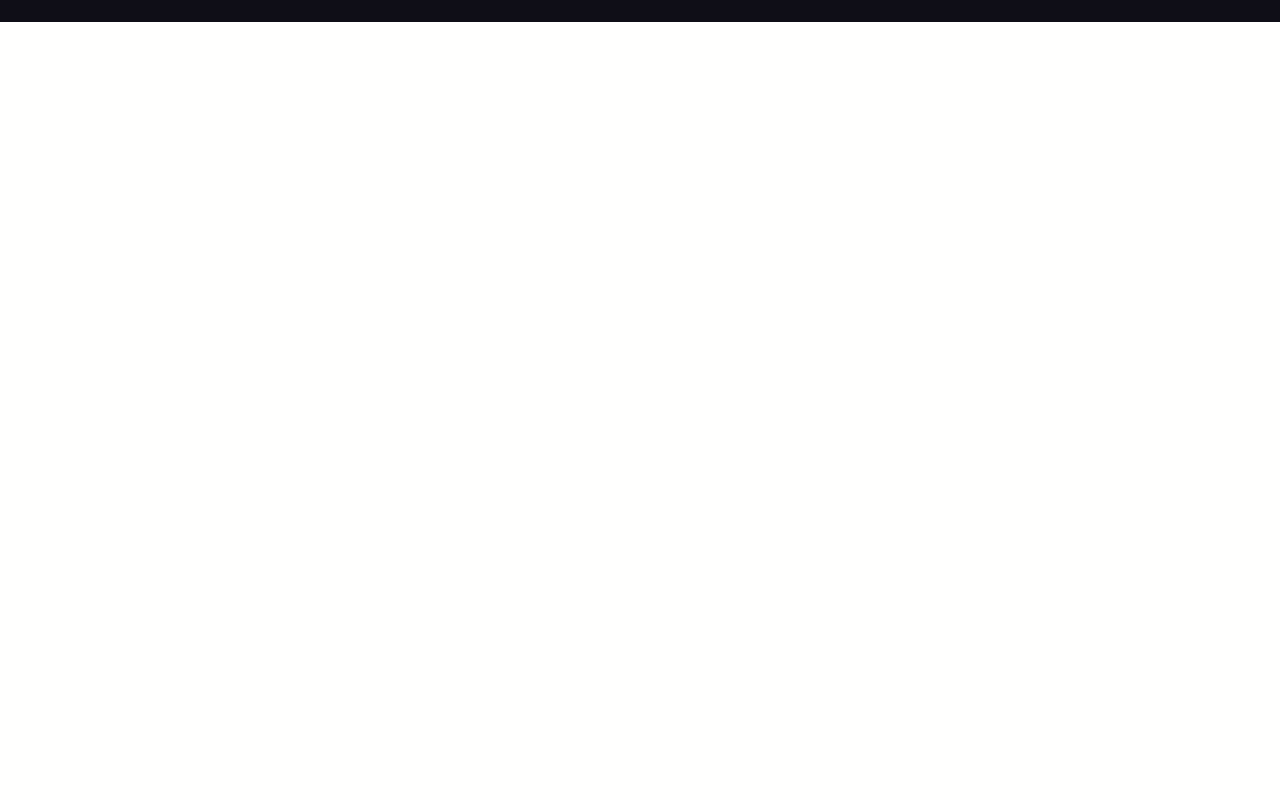
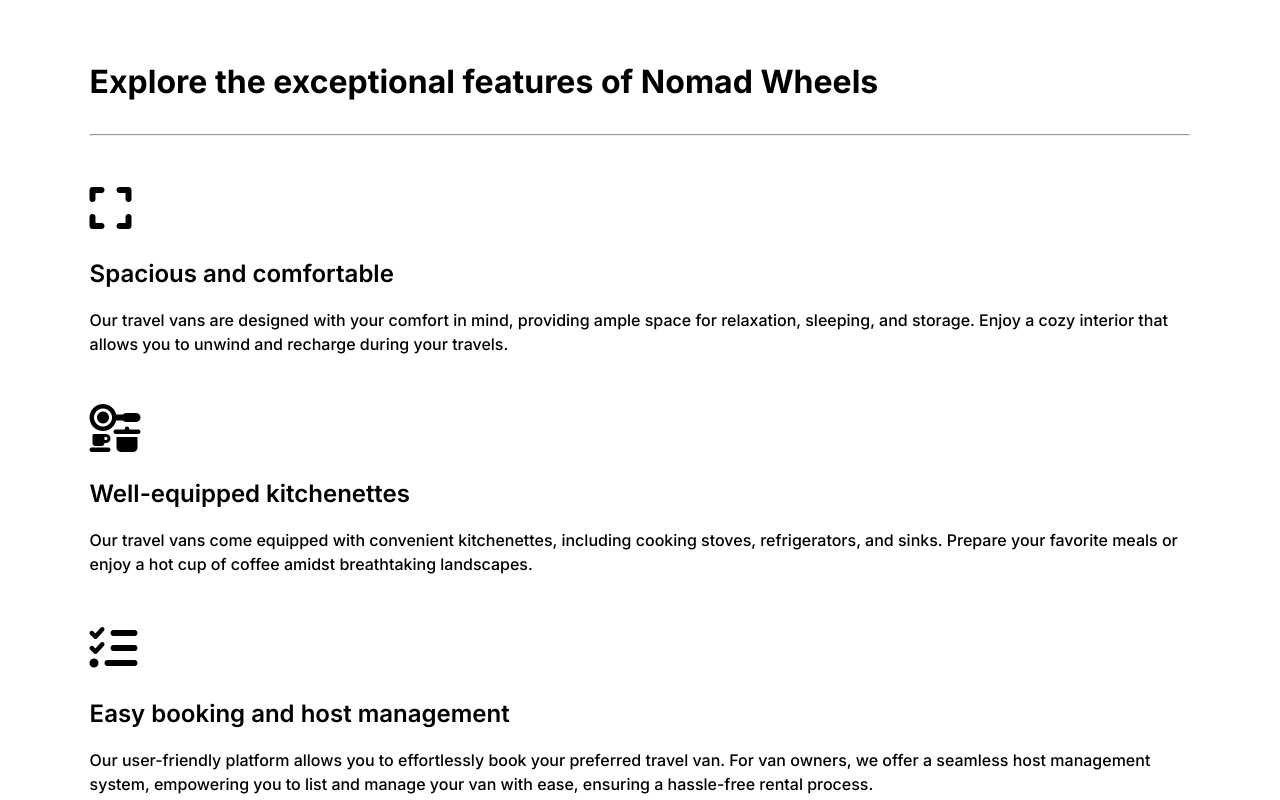
Before and after one commit to soojeong-park-ca/nomad-wheels, a React (Vite) app: page / in a window 1280 px wide. Shown: the part 1520-2320 px from the top of the page. Before the commit the page ends 1542 px from the top, so only its background shows below. Built offline with nearby package versions, Linux system fonts and the light colour scheme.

Commit message:
add features section to Home page

```diff
--- a/src/components/About.jsx
+++ b/src/components/About.jsx
@@ -1,5 +1,4 @@
 import { Link } from "react-router-dom";
-import aboutImg from "../assets/images/van-night.png";
 
 export default function About() {
   return (
@@ -9,6 +8,7 @@
           <h2 className="heading-secondary margin-bottom-m">
             Don’t squeeze in a sedan when you could relax in a van.
           </h2>
+          <hr className="margin-bottom-l" />
           <div className="about__info-text">
             <p className="paragraph">
               Leave the confines of cramped sedans behind and embrace the
@@ -40,14 +40,6 @@
           </div>
         </div>
       </div>
-
-      {/* <div className="about__img-container">
-        <img
-          className="about__img"
-          src={aboutImg}
-          alt="People sitting at the opened back of a lit-up van at night"
-        />
-      </div> */}
     </section>
   );
 }
--- /dev/null
+++ b/src/components/Features.jsx
@@ -0,0 +1,74 @@
+import { Link } from "react-router-dom";
+
+export default function Features() {
+  return (
+    <section id="features" className="features margin-bottom-2xl">
+      <div className="features__content app-padding-inline-default margin-bottom-xl">
+        <div className="max-width center-hori">
+          <h2 className="heading-secondary margin-bottom-m">
+            Explore the exceptional features of Nomad Wheels
+          </h2>
+          <hr className="margin-bottom-l" />
+          <div className="features__list">
+            <div className="feature">
+              <div className="feature__icon margin-bottom-s">
+                <i className="fa-solid fa-expand feature-icon"></i>
+              </div>
+              <div className="feature__title margin-bottom-xs">
+                <h4 className="heading-quarternary">
+                  Spacious and comfortable
+                </h4>
+              </div>
+              <div className="feature__detail">
+                <p>
+                  Our travel vans are designed with your comfort in mind,
+                  providing ample space for relaxation, sleeping, and storage.
+                  Enjoy a cozy interior that allows you to unwind and recharge
+                  during your travels.
+                </p>
+              </div>
+            </div>
+
+            <div className="feature">
+              <div className="feature__icon margin-bottom-s">
+                <i className="fa-solid fa-kitchen-set feature-icon"></i>
+              </div>
+              <div className="feature__title margin-bottom-xs">
+                <h4 className="heading-quarternary">
+                  Well-equipped kitchenettes
+                </h4>
+              </div>
+              <div className="feature__detail">
+                <p>
+                  Our travel vans come equipped with convenient kitchenettes,
+                  including cooking stoves, refrigerators, and sinks. Prepare
+                  your favorite meals or enjoy a hot cup of coffee amidst
+                  breathtaking landscapes.
+                </p>
+              </div>
+            </div>
+
+            <div className="feature">
+              <div className="feature__icon margin-bottom-s">
+                <i className="fa-solid fa-list-check feature-icon"></i>
+              </div>
+              <div className="feature__title margin-bottom-xs">
+                <h4 className="heading-quarternary">
+                  Easy booking and host management
+                </h4>
+              </div>
+              <div className="feature__detail">
+                <p>
+                  Our user-friendly platform allows you to effortlessly book
+                  your preferred travel van. For van owners, we offer a seamless
+                  host management system, empowering you to list and manage your
+                  van with ease, ensuring a hassle-free rental process.
+                </p>
+              </div>
+            </div>
+          </div>
+        </div>
+      </div>
+    </section>
+  );
+}
--- a/src/css/main.css
+++ b/src/css/main.css
@@ -126,6 +126,11 @@
   line-height: 1.6;
 }
 
+.heading-quarternary {
+  font-size: 1.5rem;
+  font-weight: 600;
+}
+
 .btn {
   color: #fffffe;
   font-size: 1rem;
@@ -191,6 +196,10 @@
   color: #fffffe;
 }
 
+.feature-icon {
+  font-size: 3rem;
+}
+
 .footer {
   color: #a7a9be;
   text-align: center;
@@ -233,10 +242,6 @@
 }
 
 .margin-bottom-2xl {
-  margin-bottom: 6rem;
-}
-
-.margin-bottom-3xl {
   margin-bottom: 8rem;
 }
 
@@ -307,6 +312,13 @@
     transform: rotate(360deg);
   }
 }
+.features__list {
+  display: flex;
+  flex-direction: column;
+  justify-content: center;
+  gap: 3rem;
+}
+
 .footer {
   width: 100%;
   background-color: #0f0e17;
--- a/src/pages/Home.jsx
+++ b/src/pages/Home.jsx
@@ -1,11 +1,13 @@
 import Hero from "../components/Hero";
 import About from "../components/About";
+import Features from "../components/Features";
 
 export default function Home() {
   return (
     <div className="home">
       <Hero />
       <About />
+      <Features />
     </div>
   );
 }
--- a/src/sass/base/_typography.scss
+++ b/src/sass/base/_typography.scss
@@ -49,6 +49,11 @@
   font-size: v.$font-s-m;
   font-weight: v.$font-w-xl;
   line-height: 1.6;
+}
+
+.heading-quarternary {
+  font-size: v.$font-s-m;
+  font-weight: v.$font-w-l;
 }
 
 // buttons
@@ -117,10 +122,12 @@
   }
 }
 
+// hero
 .hero {
   color: v.$color-white;
 }
 
+// about
 .about {
   color: v.$color-black;
 
@@ -141,6 +148,11 @@
   }
 }
 
+// features
+.feature-icon {
+  font-size: v.$font-s-2xl;
+}
+
 /////////////////////////////////////////
 /// FOOTER
 .footer {
--- a/src/sass/base/_utilities.scss
+++ b/src/sass/base/_utilities.scss
@@ -27,9 +27,6 @@
   margin-bottom: 4rem;
 }
 .margin-bottom-2xl {
-  margin-bottom: 6rem;
-}
-.margin-bottom-3xl {
   margin-bottom: 8rem;
 }
 
--- a/src/sass/components/_all.scss
+++ b/src/sass/components/_all.scss
@@ -1,6 +1,7 @@
 @import "./about";
 @import "./animated-loading";
 @import "./error";
+@import "./features";
 @import "./footer";
 @import "./header";
 @import "./hero";
--- /dev/null
+++ b/src/sass/components/_features.scss
@@ -0,0 +1,13 @@
+@use "../abstracts/variables" as v;
+
+.features {
+  &__list {
+    display: flex;
+    flex-direction: column;
+    justify-content: center;
+    gap: 3rem;
+  }
+}
+
+.feature {
+}
```
